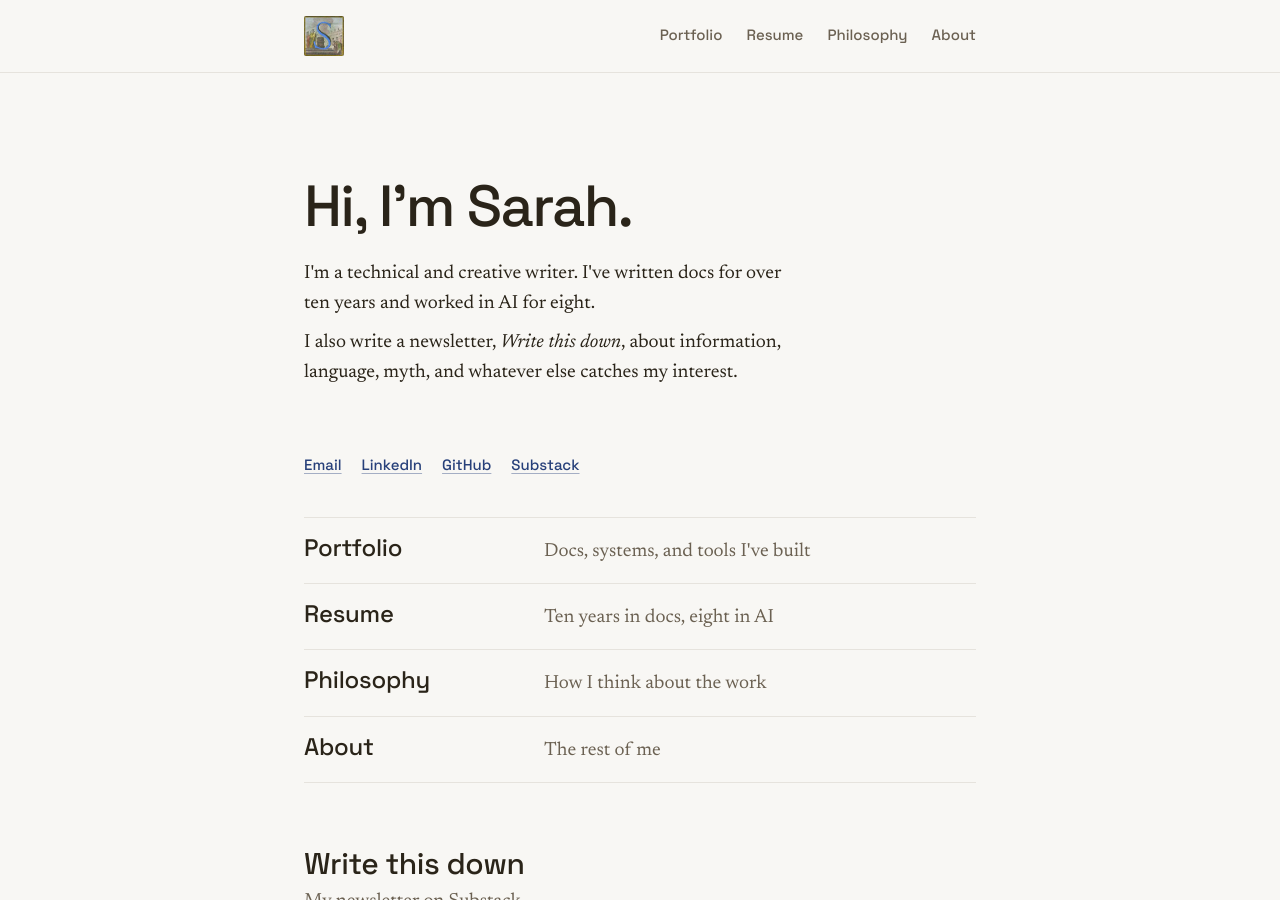
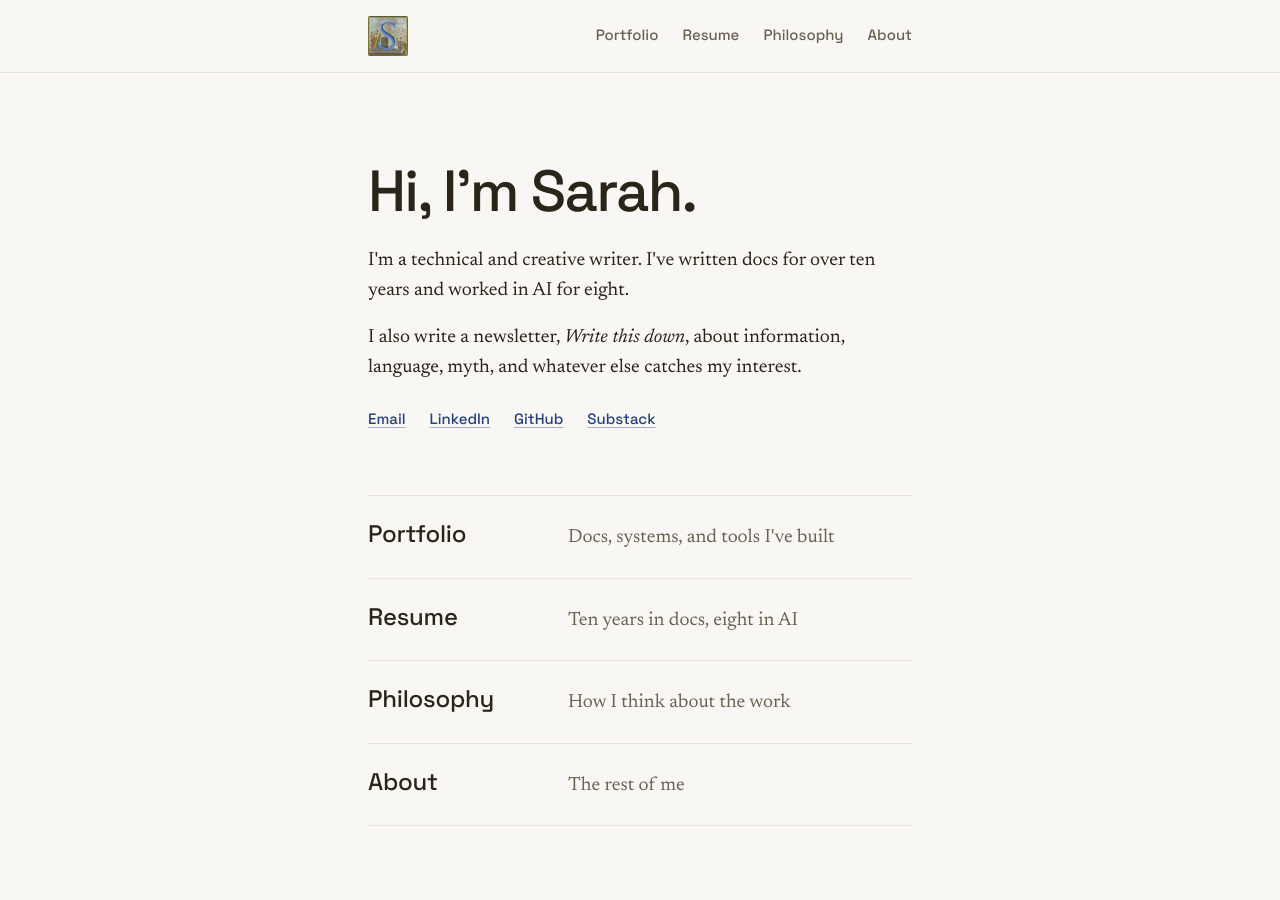
Before and after one commit to scrivera-dugan/site, a Jekyll site: the page built from index.md, in a window 1280 px wide and 900 px high. Built offline with Jekyll 4.4.1, drawn with Linux system fonts in a browser that asks for light colours; some of the changed text lies outside the part shown.

Commit message:
Single-column layout: one width, 8px spacing, hide empty newsletter

```diff
--- a/index.md
+++ b/index.md
@@ -24,15 +24,15 @@ title: Home
     <li><a href="{{ '/about-me.html' | relative_url }}"><span class="name">About</span><span class="desc">The rest of me</span></a></li>
 </ul>
 
+{% if feed.posts and feed.posts.size > 0 %}
 <section class="feed" aria-labelledby="feed-title">
     <h2 id="feed-title">{{ feed.title }}</h2>
     <p class="sub">My newsletter on Substack.</p>
-    {% if feed.posts and feed.posts.size > 0 %}
     <ul class="index">
         {% for post in feed.posts limit: 3 %}
         <li><a href="{{ post.link }}"><span class="name">{{ post.title }}</span><span class="desc">{{ post.date | date: "%b %-d, %Y" }}</span></a></li>
         {% endfor %}
     </ul>
-    {% endif %}
     <a class="button" href="{{ feed.link }}">Subscribe on Substack</a>
 </section>
+{% endif %}
--- a/styles.css
+++ b/styles.css
@@ -39,8 +39,7 @@
     --space-xl: 4rem;
     --space-xxl: 6rem;
 
-    --measure: 42rem;                 /* page width for lists and images */
-    --reading-measure: 30rem;         /* paragraphs: ~60 characters at 19px */
+    --measure: 34rem;                 /* one column for everything: ~66 characters of body text */
     --radius: 4px;
 }
 
@@ -128,14 +127,6 @@ h3 {
 
 p {
     margin-bottom: var(--space-sm);
-}
-
-/* Paragraphs and lists on content pages keep a book-width line */
-.container > p,
-.container > ul:not(.index),
-.container > ol,
-.container > blockquote {
-    max-width: var(--reading-measure);
 }
 
 a {
@@ -278,72 +269,32 @@ pre code {
    ======================================== */
 
 .hero {
-    padding: var(--space-lg) 0 var(--space-lg);
+    padding-top: var(--space-md);
 }
 
-/* The woven name: strips of the headline slide in from
-   alternating sides, like weft threads on a loom. */
 .weave {
-    position: relative;
     font-size: clamp(2.75rem, 11vw, var(--size-58));
-    line-height: 1;
+    line-height: 1.05;
     letter-spacing: -0.03em;
-    white-space: nowrap;
     margin: 0;
 }
 
-.weave .ghost {
-    visibility: hidden;
-    display: block;
-}
-
-.weave .band {
-    position: absolute;
-    inset: 0;
-    display: block;
-    clip-path: inset(var(--top) 0 calc(100% - var(--top) - var(--h)) 0);
-    animation: weft 1.1s cubic-bezier(.2, .7, .1, 1) both;
-    animation-delay: var(--delay);
-}
-
-.weave .band:nth-of-type(odd) { --from: -60%; }
-.weave .band:nth-of-type(even) { --from: 60%; }
-
-@keyframes weft {
-    from { transform: translateX(var(--from)); opacity: 0; }
-    30% { opacity: 1; }
-    to { transform: translateX(0); opacity: 1; }
-}
-
-.weave .warp {
-    position: absolute;
-    inset: -0.15em -0.5rem;
-    background: repeating-linear-gradient(90deg, var(--color-thread) 0 1px, transparent 1px 14px);
-    opacity: 0;
-    animation: warp 2.2s ease both;
-    pointer-events: none;
-}
-
-@keyframes warp {
-    0% { opacity: 0; }
-    15% { opacity: .55; }
-    70% { opacity: .55; }
-    100% { opacity: 0; }
-}
-
 .intro {
-    max-width: var(--reading-measure);
     margin-top: var(--space-md);
 }
 
 .intro p {
-    margin-bottom: var(--space-xs);
+    margin: 0;
+}
+
+.intro p + p {
+    margin-top: var(--space-sm);
 }
 
 .home-links {
     display: flex;
     flex-wrap: wrap;
-    gap: 1.25rem;
+    gap: var(--space-md);
     margin-top: var(--space-md);
     font-family: var(--font-display);
     font-weight: 500;
@@ -353,7 +304,7 @@ pre code {
 /* Index lists: the section doors and the newsletter feed */
 .index {
     list-style: none;
-    margin: 0;
+    margin: var(--space-xl) 0 0;
     border-top: 1px solid var(--color-border);
 }
 
@@ -364,10 +315,10 @@ pre code {
 
 .index a {
     display: grid;
-    grid-template-columns: minmax(8rem, 14rem) 1fr;
-    gap: var(--space-sm);
+    grid-template-columns: 11rem 1fr;
+    gap: var(--space-md);
     align-items: baseline;
-    padding: var(--space-sm) 0;
+    padding: var(--space-md) 0;
     color: var(--color-text);
     text-decoration: none;
 }
@@ -389,22 +340,28 @@ pre code {
     color: var(--color-rubric);
 }
 
+/* Newsletter: only rendered once the feed has posts */
 .feed {
     margin-top: var(--space-xl);
 }
 
 .feed h2 {
-    margin: 0 0 0.35rem;
+    margin: 0;
     font-size: var(--size-30);
 }
 
 .feed .sub {
+    margin: var(--space-xs) 0 0;
     color: var(--color-text-secondary);
-    margin-bottom: var(--space-md);
+}
+
+.feed .index {
+    margin-top: var(--space-md);
 }
 
 .feed .index a {
     grid-template-columns: 1fr auto;
+    padding: var(--space-sm) 0;
 }
 
 .feed .index .name {
@@ -422,8 +379,8 @@ pre code {
 .button {
     display: inline-block;
     margin-top: var(--space-md);
-    padding: 0.7rem 1.2rem;
-    border-radius: 3px;
+    padding: 0.75rem 1.25rem;
+    border-radius: 4px;
     background: var(--color-accent);
     color: var(--color-on-accent);
     font-family: var(--font-display);
@@ -436,10 +393,6 @@ pre code {
     background: var(--color-rubric);
     color: var(--color-on-accent);
 }
-
-/* Older intro styles, kept in case a page still uses them */
-.intro { margin-bottom: var(--space-xl); }
-.intro .subtitle { color: var(--color-text-secondary); }
 
 /* ========================================
    Sections and cards
@@ -614,8 +567,7 @@ main .photo-carousel-item img {
 
 @media (max-width: 700px) {
     .nav-container {
-        flex-direction: column;
-        gap: var(--space-xs);
+        gap: var(--space-sm);
     }
 
     .nav-links {
@@ -625,7 +577,12 @@ main .photo-carousel-item img {
     .index a,
     .feed .index a {
         grid-template-columns: 1fr;
-        gap: 0.1rem;
+        gap: 0.125rem;
+    }
+
+    .footer .container {
+        flex-direction: column;
+        align-items: flex-start;
     }
 
     .pdf-container embed {
@@ -634,7 +591,6 @@ main .photo-carousel-item img {
 }
 
 @media (prefers-reduced-motion: reduce) {
-    .weave .warp { display: none; }
 
     *, *::before, *::after {
         animation: none !important;
```
